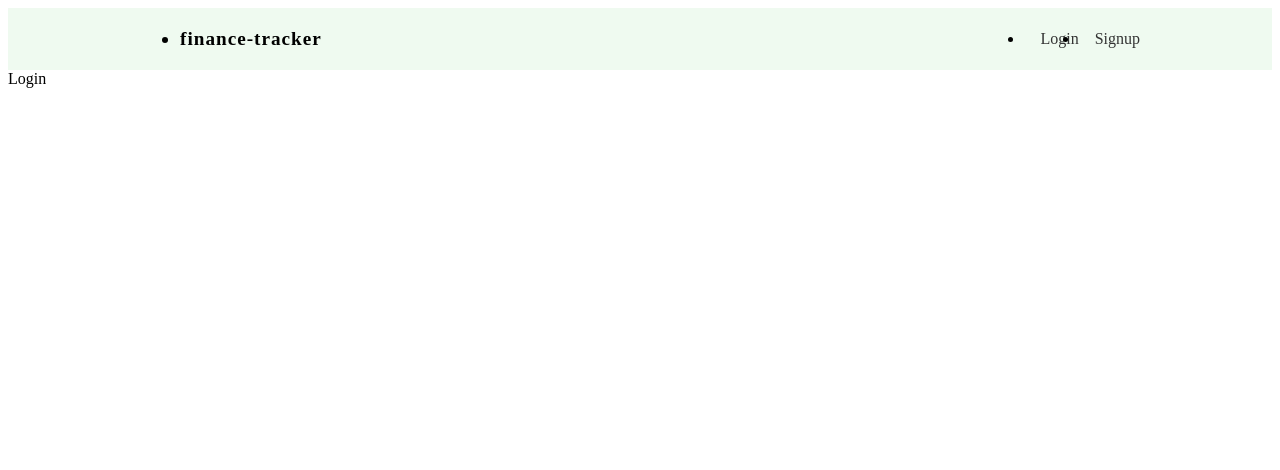
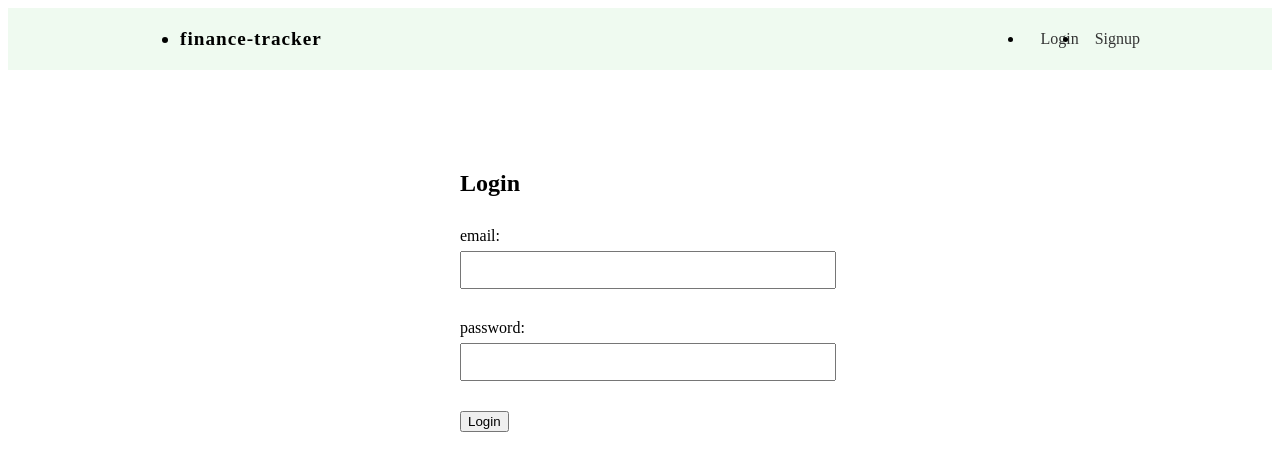
Before and after one commit to simyeekai/Finance-Tracker, a React (Create React App) app: page /login in a window 1280 px wide. Shown: the top 470 px of the page. Built offline with nearby package versions, Linux system fonts and the light colour scheme.

Commit message:
login done

```diff
--- a/src/pages/login/login.js
+++ b/src/pages/login/login.js
@@ -1,9 +1,37 @@
+import { useState } from 'react'
+
 import styles from './login.module.css'
 
 export default function Login() {
+    const [email, setEmail] = useState('');
+    const [password, setPassword] = useState('');
+
+    const handleSubmit = (e) => {
+        e.preventDefault()
+        console.log(email, password)
+    }
+
     return (
-        <div>
-            Login
-        </div>
+        <form onSubmit={handleSubmit} className={styles['login-form']}>
+            <h2>Login</h2>
+            <label>
+                <span>email:</span>
+                <input
+                    type="email"
+                    onChange={(e) => setEmail(e.target.value)}
+                    value = {email}
+                />
+            </label>
+
+            <label>
+                <span>password:</span>
+                <input
+                    type="password"
+                    onChange={(e) => setPassword(e.target.value)}
+                    value = {password}
+                />
+            </label>
+            <button className='btn'>Login</button>
+        </form>
     )
 }
```
